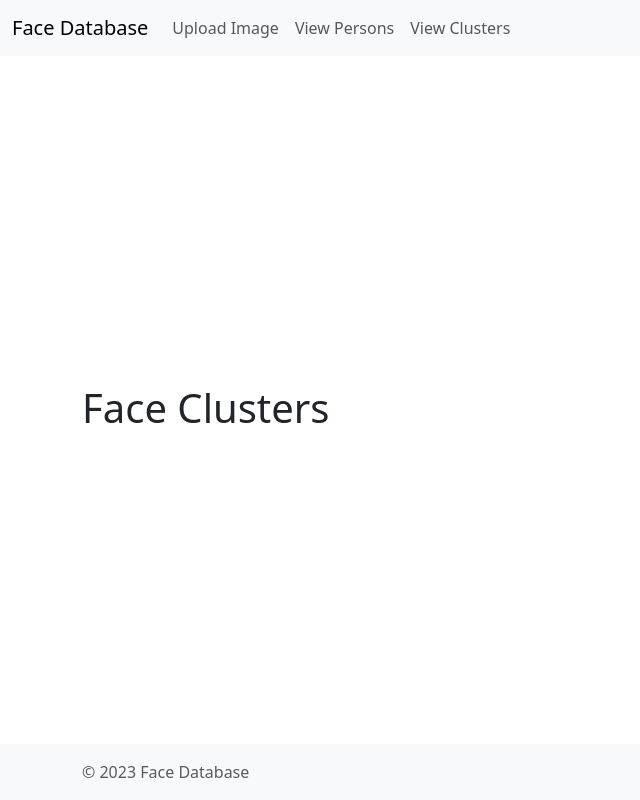
After one commit to michaelachmann/face-database, a Flask app: page /clusters in a window 1280 px wide. The commit adds this page. Shown: the whole page, without its empty margins (0-640 px from the left). Run offline with Flask 3, Linux system fonts and the light colour scheme; data that the repository does not hold is empty; some libraries are stand-ins or nearby versions.

Commit message:
Added clustering and docker files

```diff
--- a/app.py
+++ b/app.py
@@ -229,6 +229,41 @@ def show_image(person_id, image_path):
     return render_template('image.html', image_info=image_info)
 
 
+# Route for displaying clusters
+@app.route('/clusters', methods=['GET'])
+def list_clusters():
+    conn = get_db_connection()
+    cur = conn.cursor()
+
+    # Get all clusters and their associated faces
+    cur.execute("""
+        SELECT f.cluster_id, p.id as person_id, p.face_image_path, i.image_path
+        FROM face_embeddings f
+        JOIN persons p ON f.person_id = p.id
+        JOIN images i ON f.image_id = i.id
+        WHERE f.cluster_id IS NOT NULL
+        ORDER BY f.cluster_id, p.id ASC;
+    """)
+    clusters = cur.fetchall()
+
+    cur.close()
+    conn.close()
+
+    # Group faces by cluster ID
+    clusters_dict = {}
+    for cluster_id, person_id, face_image_path, image_path in clusters:
+        if cluster_id not in clusters_dict:
+            clusters_dict[cluster_id] = []
+        clusters_dict[cluster_id].append({
+            'person_id': person_id,
+            'face_image_path': face_image_path,
+            'image_path': image_path
+        })
+
+    return render_template('clusters.html', clusters=clusters_dict)
+
+
+
 if __name__ == "__main__":
     init_db()
     app.run(debug=True, host="0.0.0.0", port=8080)
--- a/config.py
+++ b/config.py
@@ -4,9 +4,9 @@ import os
 
 class Config:
     SECRET_KEY = os.environ.get('SECRET_KEY') or 'you-will-never-guess'
-    SQLALCHEMY_DATABASE_URI = f"postgresql://myuser:mypassword@localhost:5432/face_recognition"
+    SQLALCHEMY_DATABASE_URI = f"postgresql://myuser:mypassword@postgresql:5432/face_recognition"
     SQLALCHEMY_TRACK_MODIFICATIONS = False
-    REDIS_URL = "redis://localhost:6379/0"
+    REDIS_URL = "redis://redis:6379/0"
 
 
 config = Config()
--- a/db.py
+++ b/db.py
@@ -44,6 +44,7 @@ def init_db():
         emotion TEXT,
         distance FLOAT,
         face_position BOX,
+        cluster_id INT DEFAULT -1,
         created_at TIMESTAMP DEFAULT CURRENT_TIMESTAMP
     );
     ''')
@@ -51,6 +52,7 @@ def init_db():
     # Create GIST index on face_position
     cur.execute('''
     CREATE INDEX IF NOT EXISTS face_position_idx ON face_embeddings USING GIST (face_position);
+    CREATE INDEX IF NOT EXISTS face_embedding_vector_idx ON face_embeddings USING ivfflat (embedding) WITH (lists = 100);
     ''')
 
     conn.commit()
--- a/requirements.txt
+++ b/requirements.txt
@@ -3,3 +3,4 @@ deepface
 psycopg2-binary
 redis
 tf-keras
+hdbscan
--- a/templates/base.html
+++ b/templates/base.html
@@ -44,6 +44,9 @@
                         <li class="nav-item">
                             <a class="nav-link" href="{{ url_for('list_persons') }}">View Persons</a>
                         </li>
+                        <li class="nav-item">
+                            <a class="nav-link" href="{{ url_for('list_clusters') }}">View Clusters</a>
+                        </li>
                     </ul>
                 </div>
             </div>
--- /dev/null
+++ b/templates/clusters.html
@@ -0,0 +1,30 @@
+{% extends "base.html" %}
+
+{% block title %}Face Clusters{% endblock %}
+
+{% block content %}
+    <h1 class="mb-4">Face Clusters</h1>
+    <div class="container">
+        {% for cluster_id, faces in clusters.items() %}
+        <div class="cluster mb-5">
+            <h2 class="mb-3">Cluster {{ cluster_id }}</h2>
+            <div class="row">
+                {% for face_image in faces %}
+                <div class="col-sm-6 col-md-4 col-lg-3 mb-4">
+                    <div class="card">
+                        <a href="{{ url_for('show_image', person_id=face_image['person_id'], image_path=face_image['image_path']) }}">
+                        <img src="{{ url_for('face_images', filename=face_image['face_image_path']) }}"
+                             class="card-img-top img-fluid"
+                             alt="Face Image" style="object-fit: cover; height: 200px; width: 100%;">
+                        </a>
+                        <div class="card-body">
+                            <p class="card-text">File Path: {{face_image['image_path']}}</p>
+                        </div>
+                    </div>
+                </div>
+                {% endfor %}
+            </div>
+        </div>
+        {% endfor %}
+    </div>
+{% endblock %}
--- a/templates/person.html
+++ b/templates/person.html
@@ -12,7 +12,7 @@
                         <a href="{{ url_for('show_image', person_id=person_id, image_path=image[0]) }}">
                             <img src="{{ url_for('uploaded_file', filename=image[0]) if image[0] else url_for('static', filename='default_face.jpg') }}"
                                  class="card-img-top img-fluid"
-                                 alt="Cropped Face" style="object-fit: cover; height: 200px; width: 100%;">
+                                 alt="Cropped Face" style="object-fit: cover; height: 300px; width: 100%;">
                         </a>
                         <div class="card-body">
                             <p class="card-text">Image Path: {{ image[0] }}</p>
--- a/templates/persons.html
+++ b/templates/persons.html
@@ -9,12 +9,10 @@
                 <div class="col-sm-6 col-md-4 col-lg-3 mb-4">
                     <div class="card">
                         <a href="{{ url_for('show_person', person_id=person[0]) }}">
-
                             <img src="{{ url_for('face_images', filename=person[1]) if person[1] else url_for('static', filename='default_face.png') }}"
                                  class="card-img-top img-fluid"
-                                 alt="Person's Face" style="object-fit: cover; height: 200px; width: 100%;">
-
-                        </a>
+                                 alt="Face Image" style="object-fit: cover; height: 400px; width: 100%;">
+                            </a>
                         <div class="card-body">
                             <h5 class="card-title">Person ID: {{ person[0] }}</h5>
                             <a href="{{ url_for('show_person', person_id=person[0]) }}" class="btn btn-primary">View Details</a>
```
Also changed, not shown: docker-compose.yml (added, +34 -0 lines), worker.py (+70 -8 lines), 2 other files.
